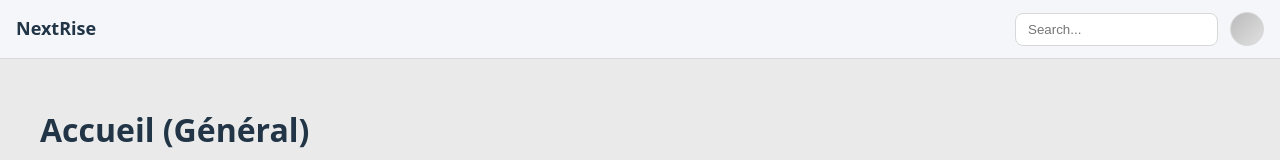
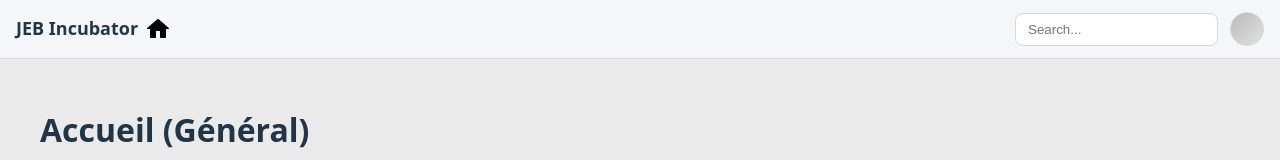
Before and after one commit to Aincrad-Flux/NextRise, a React (Vite) app in the folder frontend/: page / in a window 1280 px wide. Shown: the top 160 px of the page. Built offline with nearby package versions, Linux system fonts and the light colour scheme.

Commit message:
[feat] add home icon and update TopBar component with new branding

```diff
--- /dev/null
+++ b/frontend/src/components/TopBar.css
@@ -0,0 +1,4 @@
+.topbar-left { display: flex; align-items: center; gap: 0.5rem; }
+.home-link { display: inline-flex; line-height: 0; }
+.home-icon { width: 24px; height: 24px; display: block; }
+.home-link:focus-visible { outline: 2px solid #2684ff; outline-offset: 2px; border-radius: 4px; }
--- a/frontend/src/components/TopBar.jsx
+++ b/frontend/src/components/TopBar.jsx
@@ -1,8 +1,14 @@
+import homeIcon from '../assets/home.svg'
+import './TopBar.css'
+
 export default function TopBar() {
   return (
     <header className="topbar">
       <div className="topbar-left">
-        <h1 className="brand">NextRise</h1>
+        <h1 className="brand">JEB Incubator</h1>
+        <a href="/" className="home-link" aria-label="Aller à l'accueil">
+          <img src={homeIcon} alt="Accueil" className="home-icon" />
+        </a>
       </div>
       <div className="topbar-right">
         <input className="search" placeholder="Search..." />
```
Also changed, not shown: frontend/src/assets/home.svg (added).
